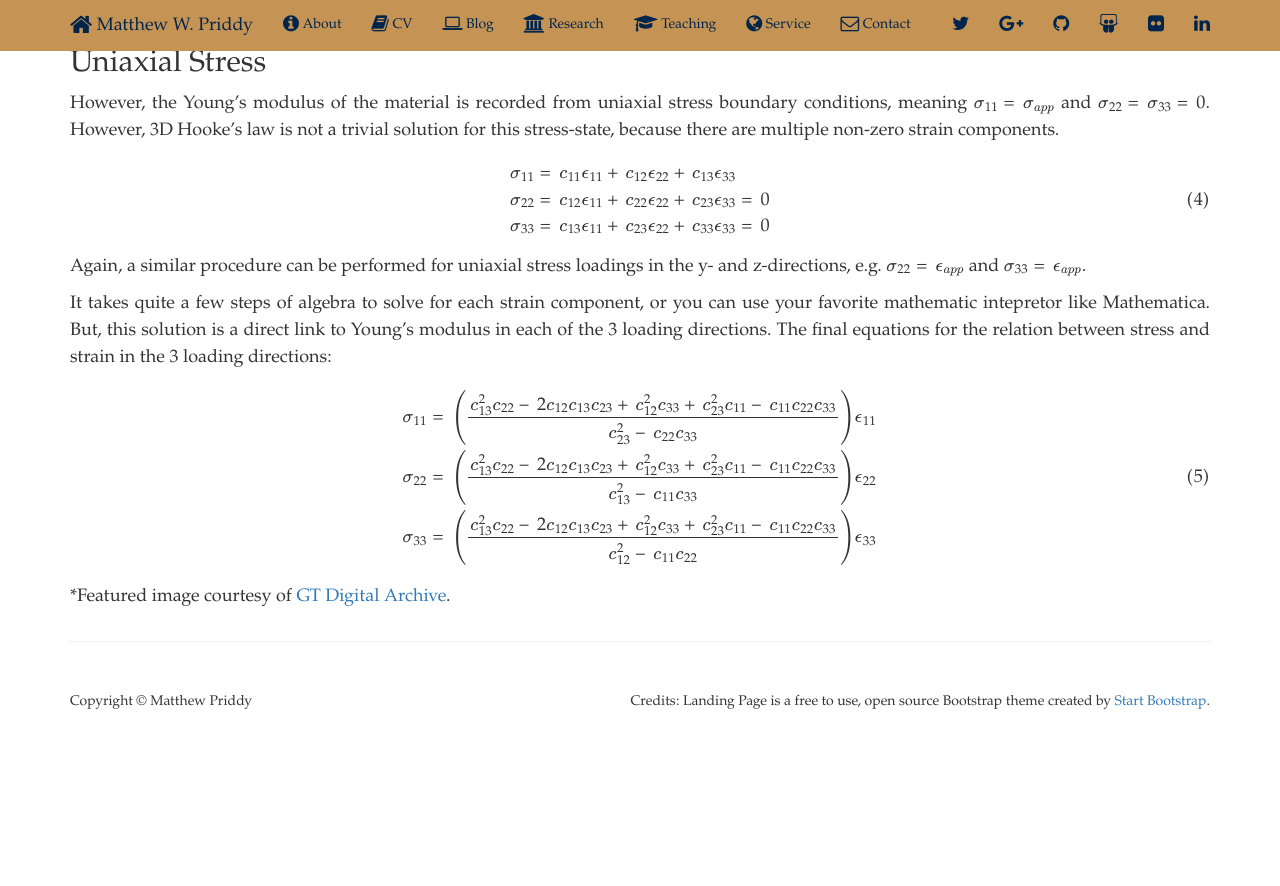
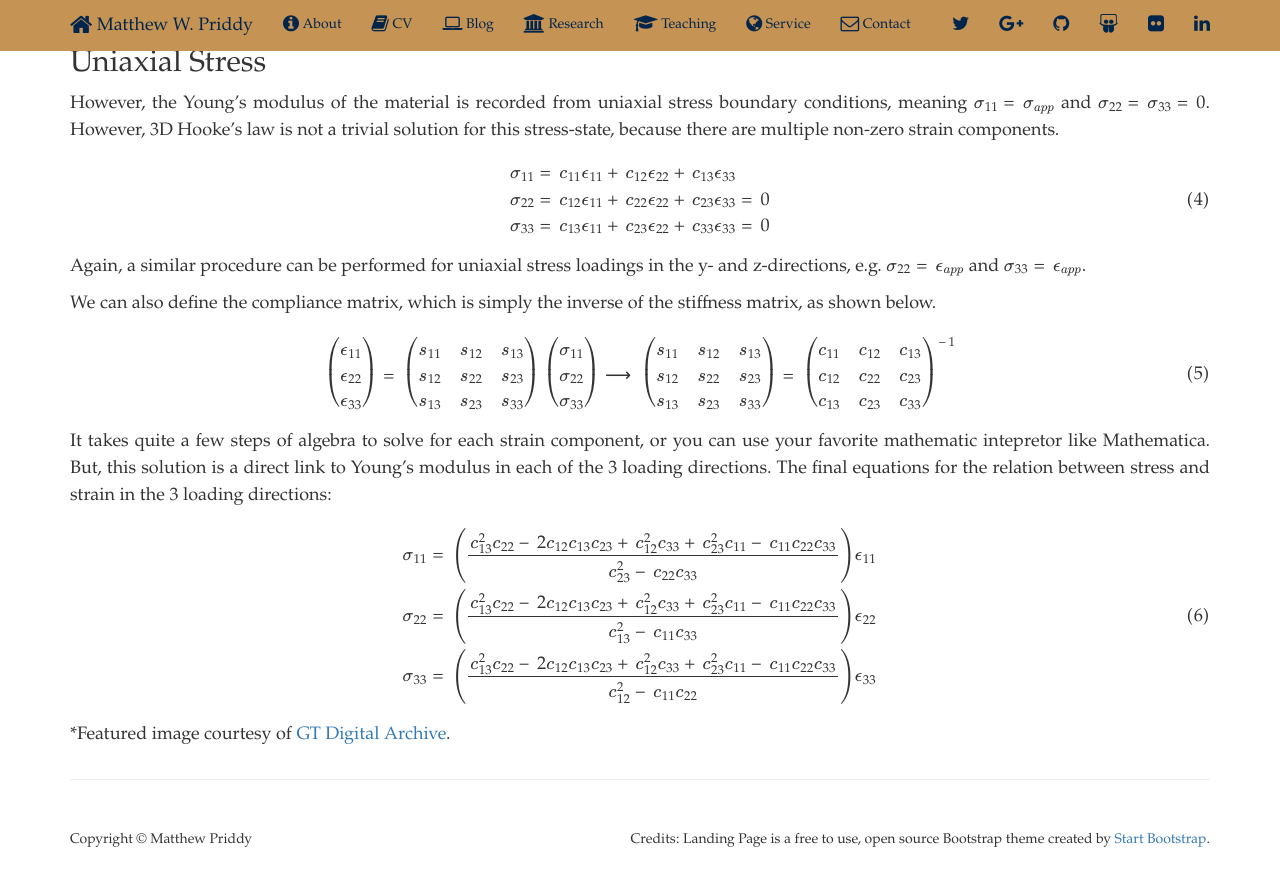
Before and after one commit to mwpriddy/mwpriddy.github.io, a Jekyll site: the page built from _posts/2015-03-04-Uniaxial-Stress-Strain-Transverse-Isotropic-Material.md, in a window 1280 px wide and 900 px high, scrolled down 1071 px. Shown: the top 886 px of the window. Built offline with Jekyll 4.4.1, drawn with Linux system fonts in a browser that asks for light colours; nearby versions of some CDN libraries; formulas are drawn with MathJax 3; comment, search, counter and statistics services are not loaded; before the commit the page ends 1833 px from its top, so only the background shows below that.

Commit message:
Update 2015-03-04-Uniaxial-Stress-Strain-Transverse-Isotropic-Material.md

```diff
--- a/_posts/2015-03-04-Uniaxial-Stress-Strain-Transverse-Isotropic-Material.md
+++ b/_posts/2015-03-04-Uniaxial-Stress-Strain-Transverse-Isotropic-Material.md
@@ -82,6 +82,35 @@ $$
 
 Again, a similar procedure can be performed for uniaxial stress loadings in the y- and z-directions, e.g. $$\sigma_{22}=\epsilon_{app}$$ and $$\sigma_{33}=\epsilon_{app}$$.
 
+We can also define the compliance matrix, which is simply the inverse of the stiffness matrix, as shown below.
+
+$$
+\begin{equation}
+\begin{pmatrix}
+\epsilon_{11} \\ \epsilon_{22} \\ \epsilon_{33} \\
+\end{pmatrix} =
+\begin{pmatrix}
+  s_{11} & s_{12} & s_{13} \\
+  s_{12} & s_{22} & s_{23} \\
+  s_{13} & s_{23} & s_{33} \\
+\end{pmatrix}
+\begin{pmatrix}
+\sigma_{11} \\ \sigma_{22} \\ \sigma_{33} \\
+\end{pmatrix}
+\longrightarrow
+\begin{pmatrix}
+  s_{11} & s_{12} & s_{13} \\
+  s_{12} & s_{22} & s_{23} \\
+  s_{13} & s_{23} & s_{33} \\
+\end{pmatrix} =
+\begin{pmatrix}
+  c_{11} & c_{12} & c_{13} \\
+  c_{12} & c_{22} & c_{23} \\
+  c_{13} & c_{23} & c_{33} \\
+\end{pmatrix}^{-1}
+\end{equation}
+$$
+
 It takes quite a few steps of algebra to solve for each strain component, or you can use your favorite mathematic intepretor like Mathematica.  But, this solution is a direct link to Young's modulus in each of the 3 loading directions.  The final equations for the relation between stress and strain in the 3 loading directions:
 
 $$
```
